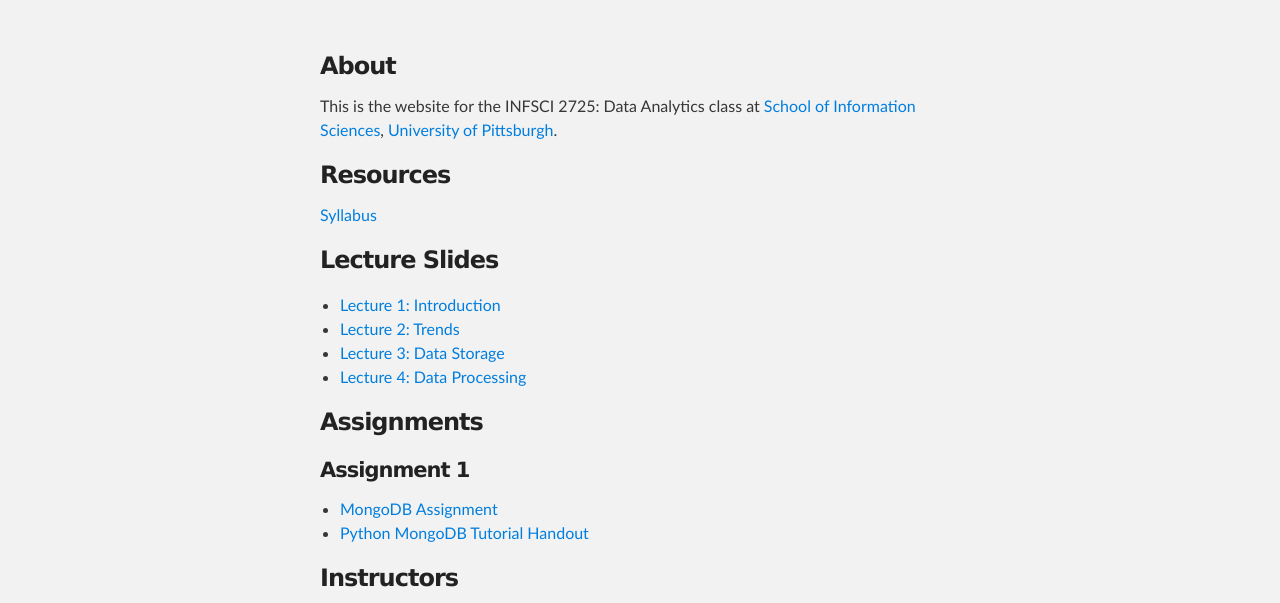
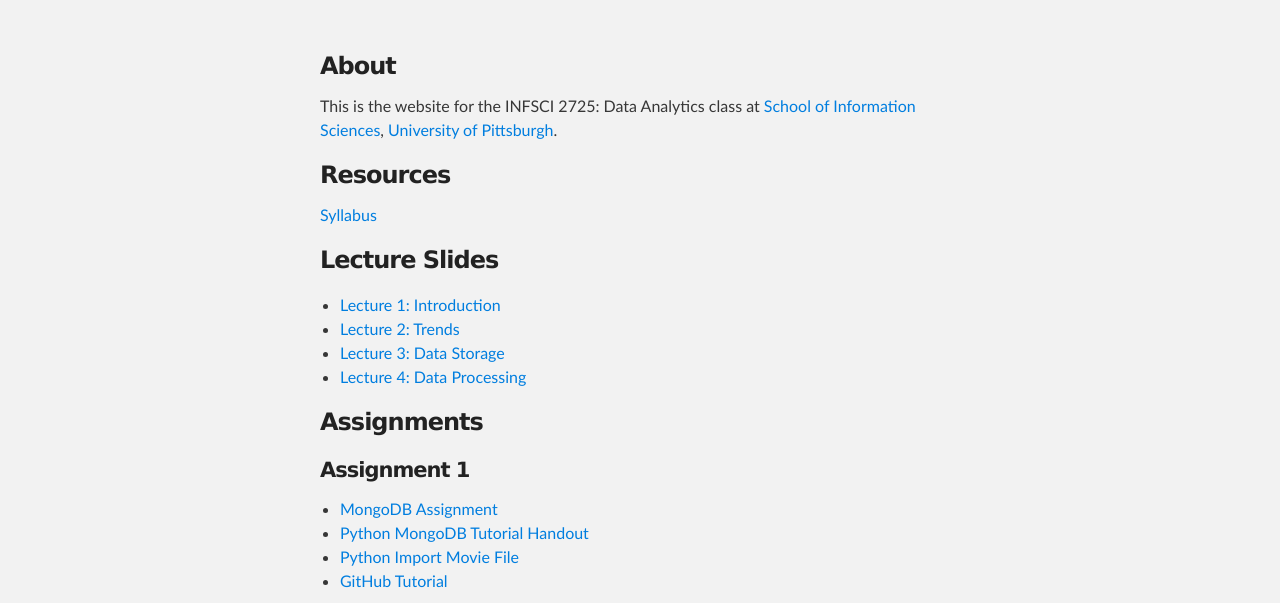
Before and after one commit to chirayukong/infsci2725, a plain HTML site: page index.html in a window 1280 px wide. Shown: the part 176-779 px from the top of the page. Drawn offline with Linux system fonts and the light colour scheme.

Commit message:
Added Lecture 3's materials

```diff
--- a/index.html
+++ b/index.html
@@ -57,6 +57,8 @@
             <ul>
                 <li><a href="resources/lecture2/Mongo_assignment_1_25_16.zip">MongoDB Assignment</a></li>
                 <li><a href="resources/lecture2/PYTHON_MONGO_TUTORIAL_hand_out.txt">Python MongoDB Tutorial Handout</a></li>
+                <li><a href="resources/lecture3/Python_import_movie_file.pdf">Python Import Movie File</a></li>
+                <li><a href="resources/lecture3/GitHub_Tutorial.pdf">GitHub Tutorial</a></li>
             </ul>
         </p>
 
```
Also changed, not shown: 2 other files.
